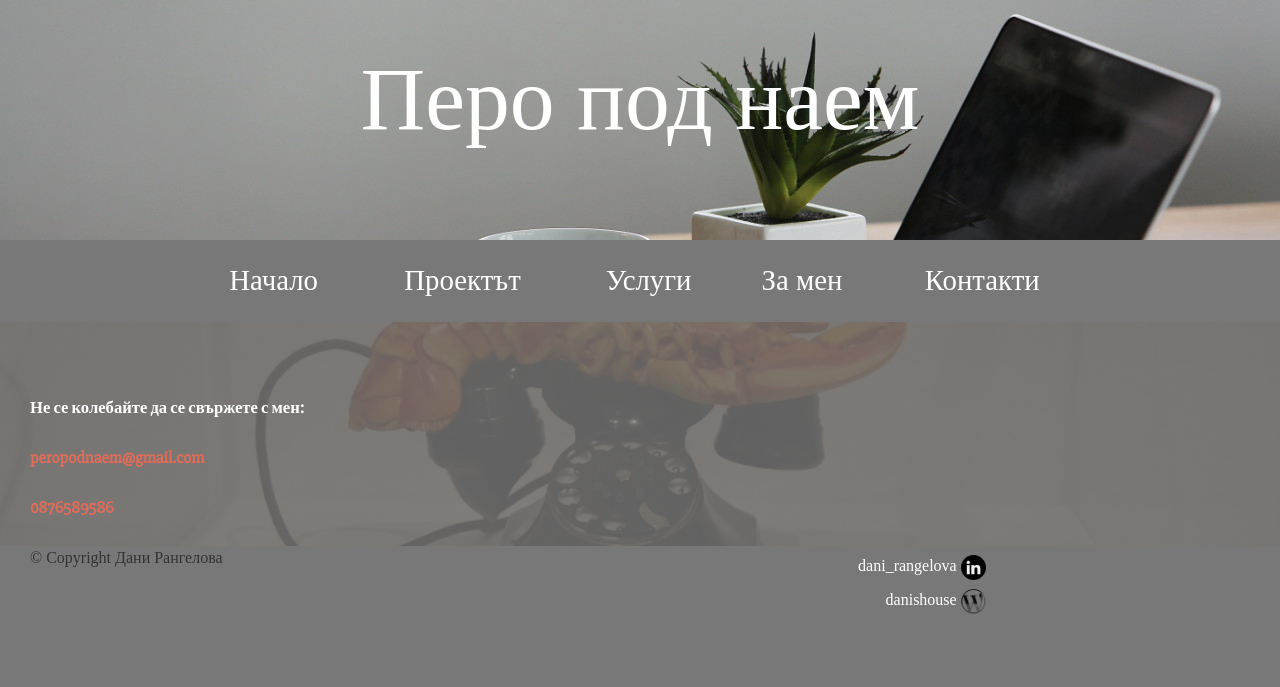
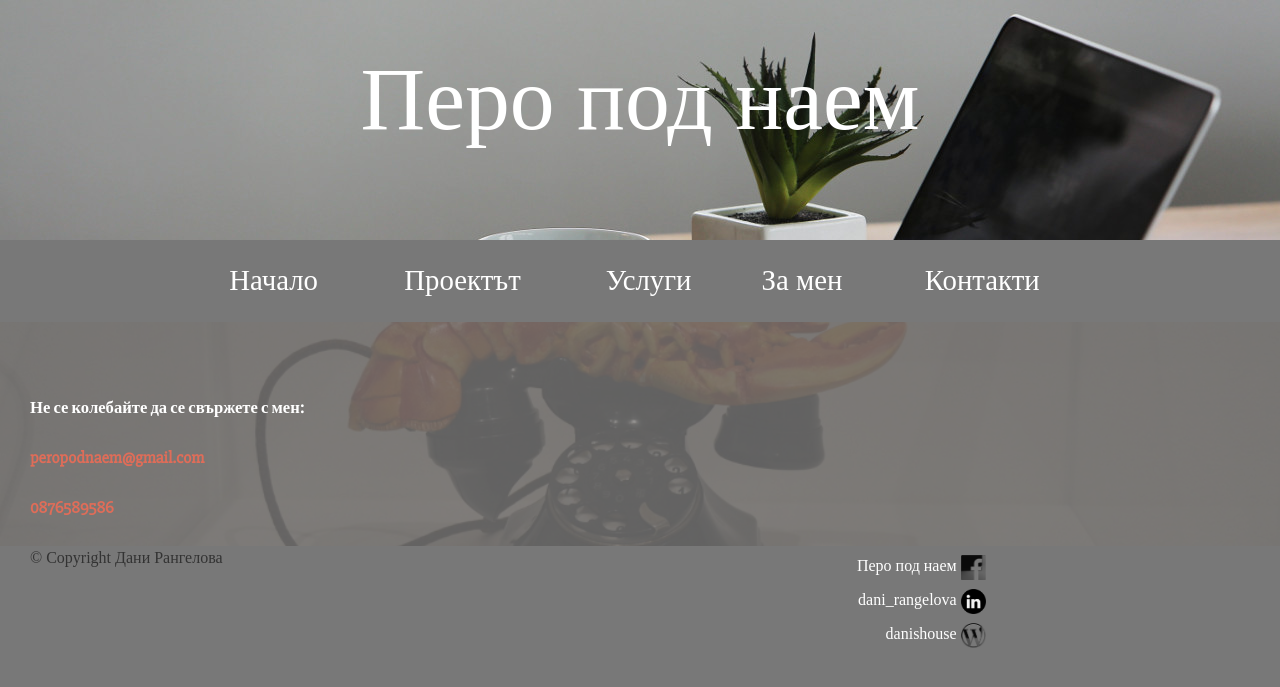
Before and after one commit to peropodnaem/peropodnaem.github.io, a Jekyll site: the page built from contacts.md, in a window 1280 px wide. Shown: the top 687 px of the page. Built offline with Jekyll 4.4.1, drawn with Linux system fonts in a browser that asks for light colours; some web fonts are replaced.

Commit message:
Add facebook page link to social links in footer

```diff
--- a/_includes/footer.html
+++ b/_includes/footer.html
@@ -5,14 +5,17 @@
       <p>&copy Copyright Дани Рангелова</p>
     </div>
     <div class="footer-social">
-      <ul>
-	<li>
+    <ul>
+      <li>
+      	  {% include icon-facebook.html %}
+    	</li>
+  <li>
 	  {% include icon-linkedin.html %}
 	</li>
 	<li>
 	  {% include icon-wordpress.html %}
 	</li>
-      </ul>
+        </ul>
     </div>
   </div>
 </footer>
--- /dev/null
+++ b/_includes/icon-facebook.html
@@ -0,0 +1,4 @@
+<a href="https://www.facebook.com/peropodnaem">
+  Перо под наем
+  <img border="0" alt="facebook profile" src="../images/facebook.png" height="7%" width="7%">
+</a>
```
Also changed, not shown: images/facebook.png (added).
